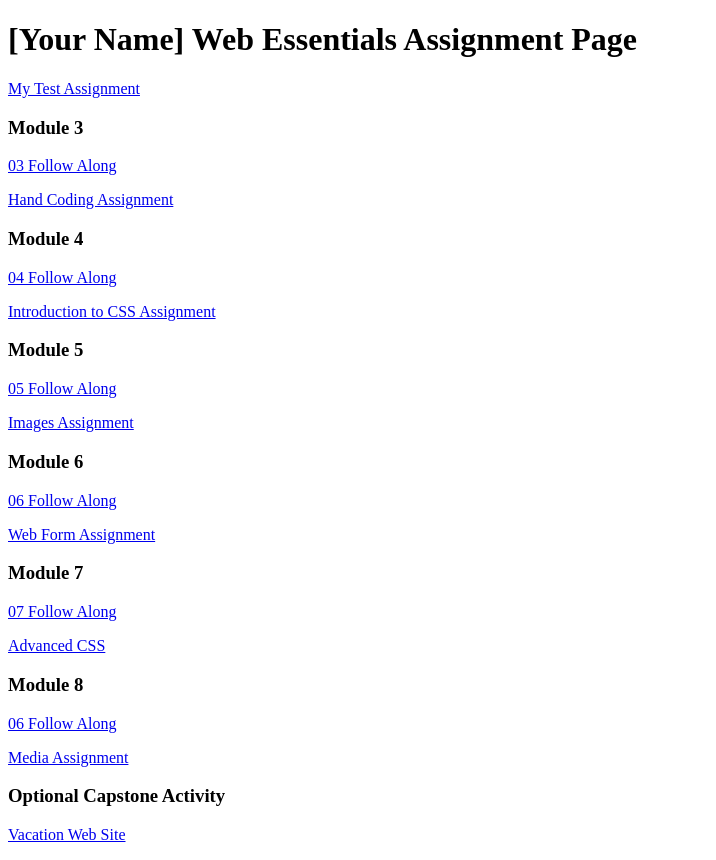
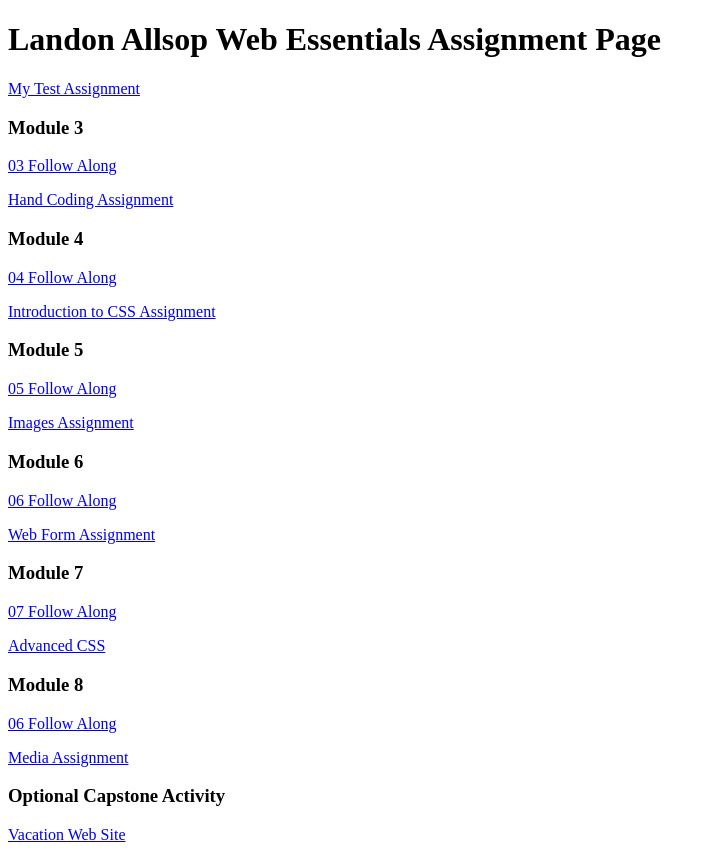
Before and after one commit to lallsop/dwdd1600, a plain HTML site: page index.html in a window 1280 px wide. Shown: the whole page, without its empty margins (0-716 px from the left). Drawn offline with Linux system fonts and the light colour scheme.

Commit message:
Added my name

```diff
--- a/index.html
+++ b/index.html
@@ -6,7 +6,7 @@
 		<title>dwdd 1600 assignment list page</title>
 	</head>
 	<body>
-		<h1>[Your Name] Web Essentials Assignment Page</h1>
+		<h1>Landon Allsop Web Essentials Assignment Page</h1>
 		<p><a href="01test">My Test Assignment</a></p>
 
 		<h3>Module 3</h3>
```
